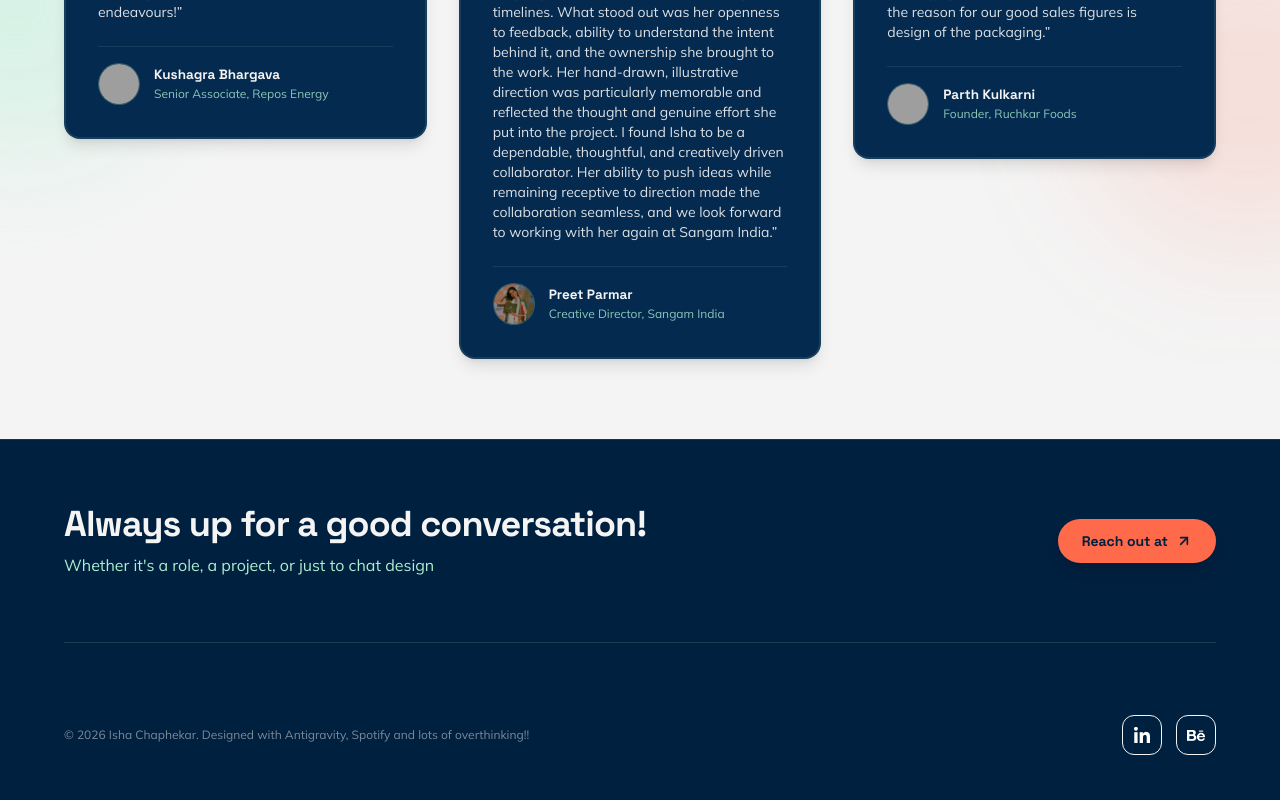
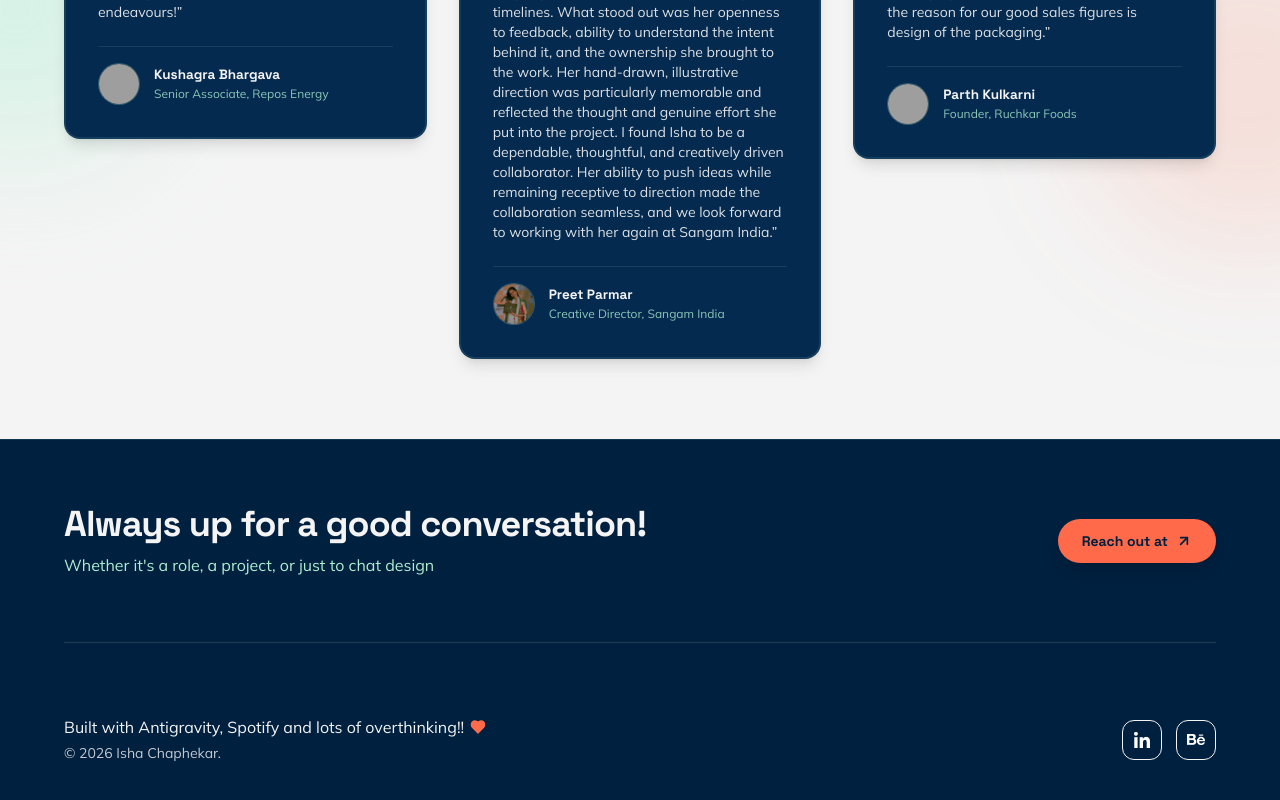
Before and after one commit to ishachaphekar/portfolio, a React (Vite) app: page / in a window 1280 px wide. Shown: the part 5639-6439 px from the top of the page. Built offline with nearby package versions, Linux system fonts and the light colour scheme; grey boxes are pictures that could not be loaded.

Commit message:
feat: add Footer component with contact links and social media navigation

```diff
--- a/src/components/Footer.tsx
+++ b/src/components/Footer.tsx
@@ -1,5 +1,5 @@
 import React from 'react';
-import { ArrowUpRight } from 'lucide-react';
+import { ArrowUpRight, Heart } from 'lucide-react';
 
 export const Footer: React.FC = () => {
   return (
@@ -30,9 +30,15 @@ export const Footer: React.FC = () => {
         <div className="w-full border-t border-mint/15 pt-2" />
 
         {/* BOTTOM SECTION: Copyright + Image Icon Buttons */}
-        <div className="flex flex-col sm:flex-row items-center justify-between gap-4 text-xs font-sans text-offwhite/50">
-          <div>
-            © 2026 Isha Chaphekar. Designed with Antigravity, Spotify and lots of overthinking!!
+        <div className="flex flex-col sm:flex-row items-start sm:items-center justify-between gap-6 font-sans text-offwhite">
+          <div className="space-y-1">
+            <p className="text-[16px] text-offwhite flex items-center gap-1.5 flex-wrap">
+              <span>Built with Antigravity, Spotify and lots of overthinking!!</span>
+              <Heart className="w-4 h-4 text-coral fill-coral inline-block shrink-0" />
+            </p>
+            <p className="text-[14px] text-offwhite/80">
+              © 2026 Isha Chaphekar.
+            </p>
           </div>
 
           {/* LinkedIn & Behance Rounded Rectangle Icon Buttons */}
```
